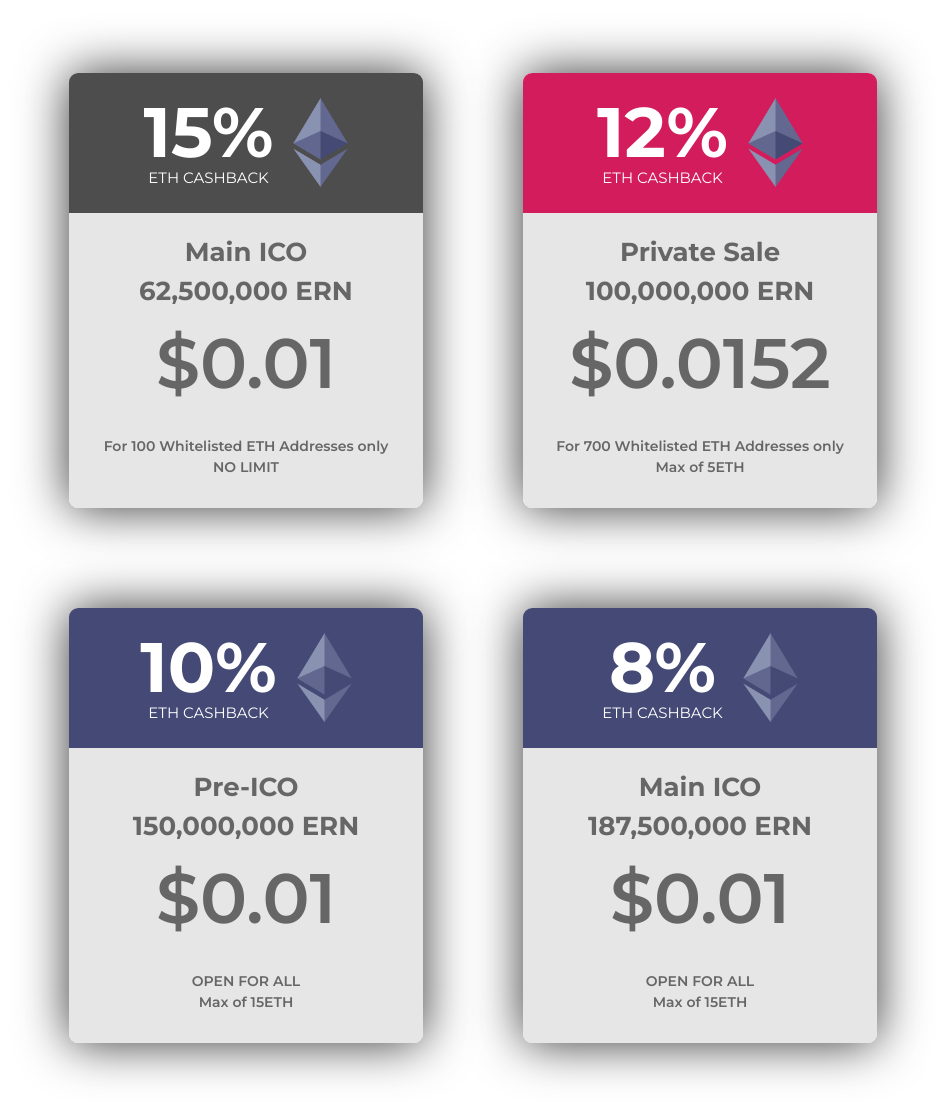
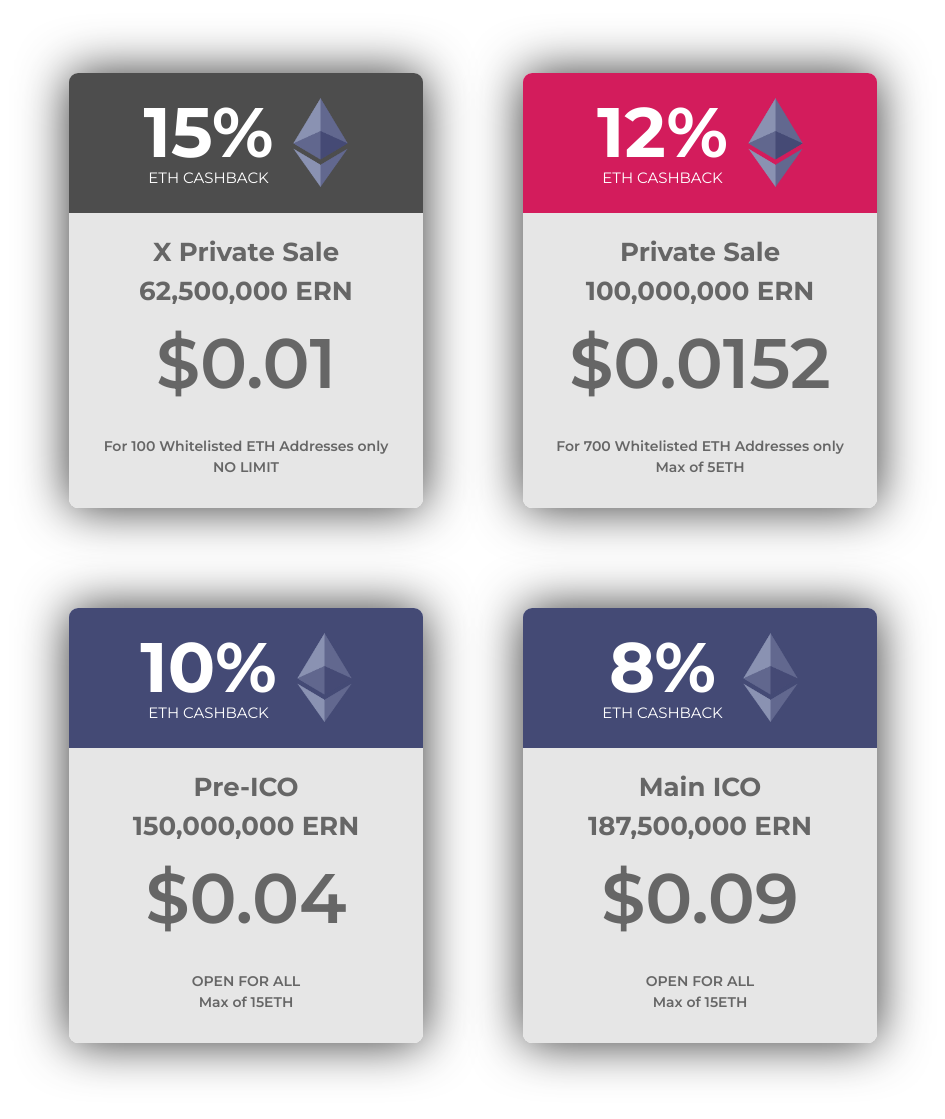
Before and after one commit to jenn0pal/erntoken_site_v2, a PHP site: page / in a window 1280 px wide; the page is wider, and only the part inside the window is pictured. Shown: the part 1302-2421 px from the top of that part, without its empty margins (167-1112 px from the left). Run offline with PHP 8.4, Linux system fonts and the light colour scheme.

Commit message:
modified elements

```diff
--- a/partials/purchase.php
+++ b/partials/purchase.php
@@ -12,7 +12,7 @@
             </div>
             <div class="card__body">
                 <div class="card__body-text">
-                    <h3 class="card__name">Main ICO</h3>
+                    <h3 class="card__name">X Private Sale</h3>
                     <h3 class="card__ern-value">62,500,000 ERN</h3>
                     <span class="card__dollar-value">$0.01</span>
                 </div>
@@ -58,7 +58,7 @@
                 <div class="card__body-text">
                     <h3 class="card__name">Pre-ICO</h3>
                     <h3 class="card__ern-value">150,000,000 ERN</h3>
-                    <span class="card__dollar-value">$0.01</span>
+                    <span class="card__dollar-value">$0.04</span>
                 </div>
             </div>
             <div class="card__footer">
@@ -80,7 +80,7 @@
                 <div class="card__body-text">
                     <h3 class="card__name">Main ICO</h3>
                     <h3 class="card__ern-value">187,500,000 ERN</h3>
-                    <span class="card__dollar-value">$0.01</span>
+                    <span class="card__dollar-value">$0.09</span>
                 </div>
             </div>
             <div class="card__footer">
```
